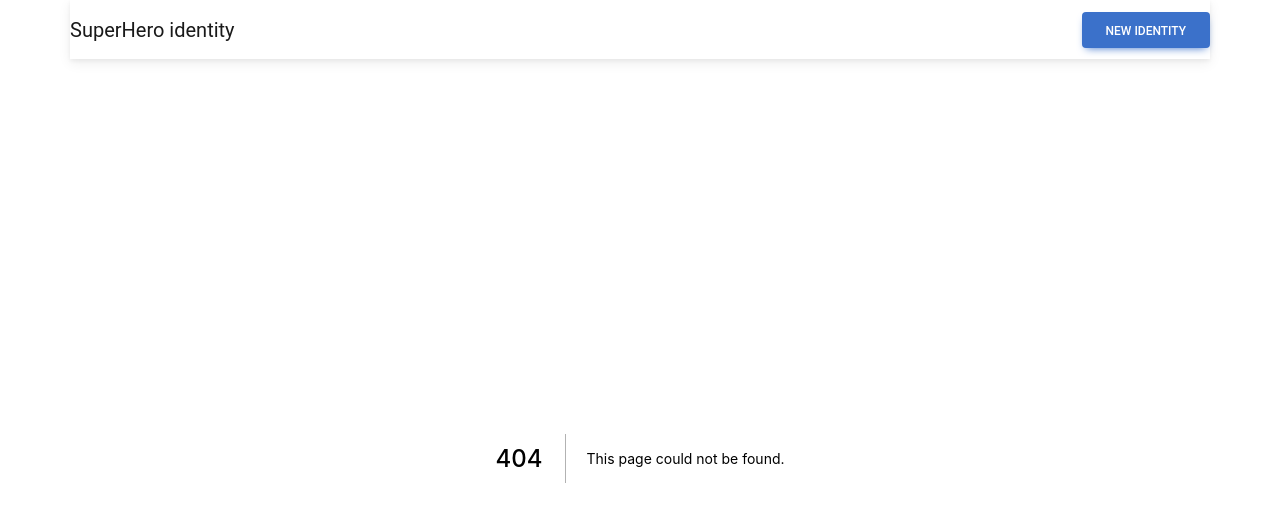
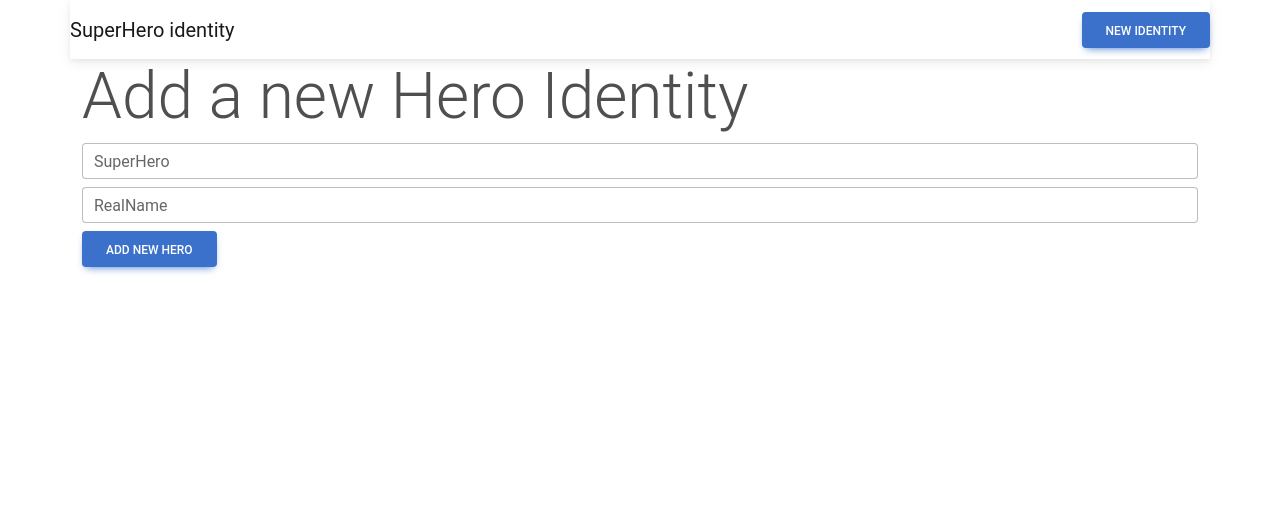
Before and after one commit to Rohit-RA-2020/Next-Js-Application, a Next.js app: page /add in a window 1280 px wide. Before the commit this address had no page. Shown: the top 506 px of the page. Built offline with nearby package versions, Linux system fonts and the light colour scheme.

Commit message:
Adding new data-POST

```diff
--- a/components/Navbar.jsx
+++ b/components/Navbar.jsx
@@ -8,7 +8,7 @@ function NavBar() {
       <Link href="/">
         <a className="navbar-brand">SuperHero identity</a>
       </Link>
-      <Link href="/new">
+      <Link href="/add">
         <MDBBtn>New Identity</MDBBtn>
       </Link>
     </nav>
--- /dev/null
+++ b/pages/add.js
@@ -0,0 +1,60 @@
+import { MDBInput, MDBBtn, MDBBtnGroup } from "mdb-react-ui-kit";
+import Link from "next/link";
+import { Router, useRouter } from "next/router";
+import { useState } from "react";
+
+const axios = require("axios").default;
+
+function addNewHero() {
+  const [form, setForm] = useState({
+    superHero: "",
+    realName: "",
+  });
+
+  const handleChange = (e) => {
+    setForm({
+      ...form,
+      [e.target.name]: e.target.value,
+    });
+  };
+
+  const handleForm = async (e) => {
+    e.preventDefault();
+    try {
+      const res = await axios("http://localhost:3000/api/hero", {
+        method: "POST",
+        headers: {
+          "Content-Type": "application/json",
+        },
+        data: JSON.stringify(form),
+    });
+    Router.push("/")
+    } catch (error) {
+      console.log(error);
+    }
+  };
+
+  return (
+    <div className="container">
+      <h1 className="display-3">Add a new Hero Identity</h1>
+      <form onSubmit={handleForm}>
+        <MDBInput
+          onChange={handleChange}
+          label="SuperHero"
+          type="text"
+          name="superHero"
+        />
+        <MDBInput
+          className="my-2"
+          onChange={handleChange}
+          label="RealName"
+          type="text"
+          name="realName"
+        />
+        <MDBBtn type="submit">Add New Hero</MDBBtn>
+      </form>
+    </div>
+  );
+}
+
+export default addNewHero;
--- a/pages/index.js
+++ b/pages/index.js
@@ -21,7 +21,7 @@ const index = ({ heros }) => {
             <MDBCardText>
               Reveal Identity
             </MDBCardText>
-            <Link href={'/'}><MDBBtn className="mx-2">View Hero</MDBBtn></Link>
+            <Link href={`/${hero._id}`}><MDBBtn className="mx-2">View Hero</MDBBtn></Link>
             <Link href={'/'}><MDBBtn>Edit Hero</MDBBtn></Link>
           </MDBCardBody>
         </MDBCard>
```
